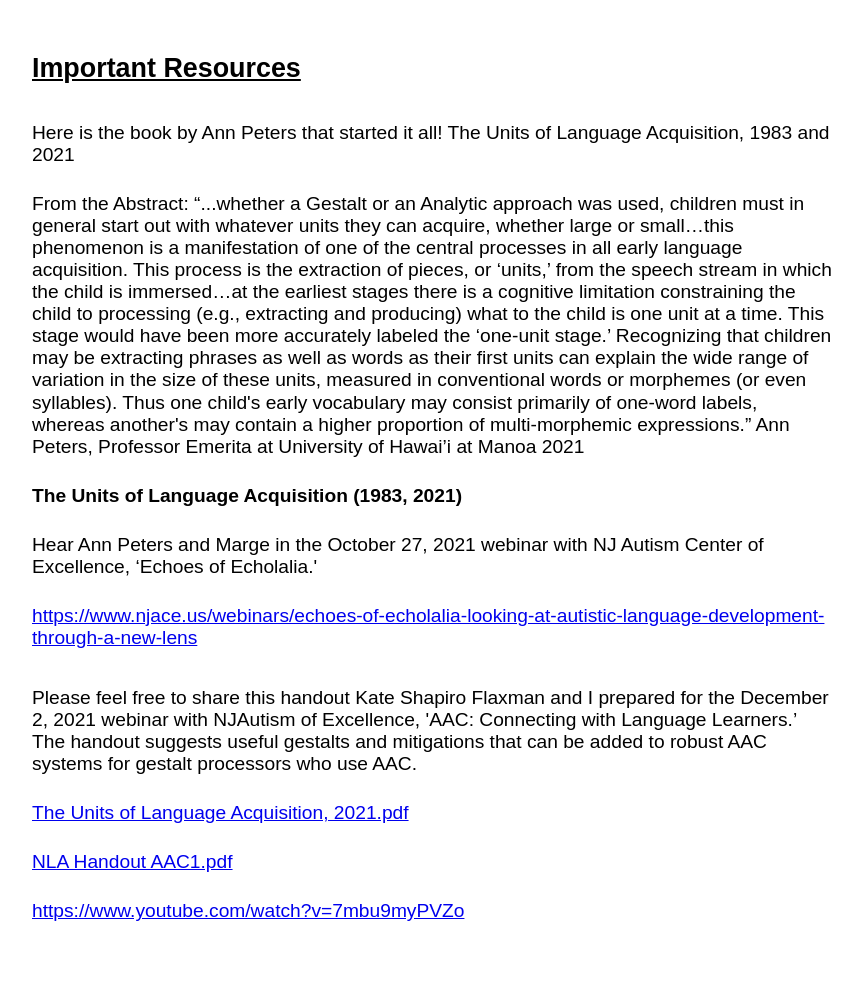
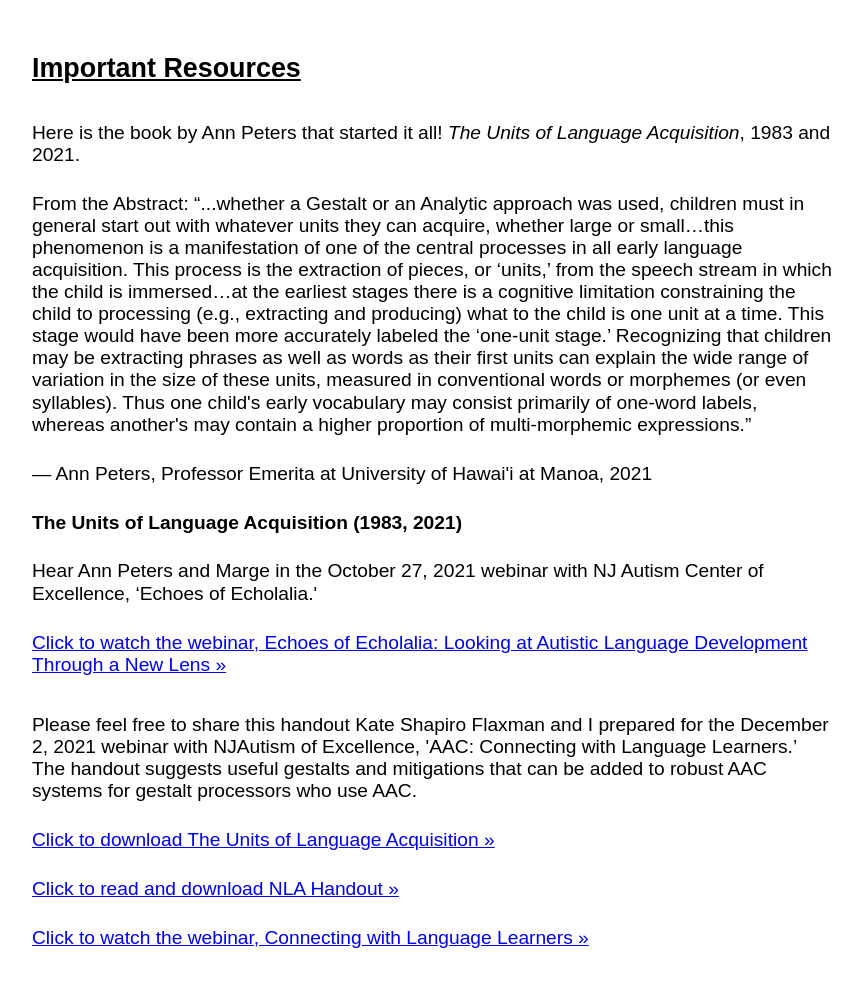
Before and after one commit to Keokee/CommunicationDevelopmentCenter, a website built with Parcel: page index.html in a window 1280 px wide. Shown: the part 4000-4987 px from the top of the page, without its empty margins (64-926 px from the left). Built offline with nearby package versions, Linux system fonts and the light colour scheme.

Commit message:
Update links in recent changes

```diff
--- a/index.html
+++ b/index.html
@@ -197,16 +197,17 @@
   <div class="articles">
     <h3>Important Resources</h3>
     <div class="article">
-      <p>Here is the book by Ann Peters that started it all! The Units of Language Acquisition, 1983 and 2021</p>
+      <p>Here is the book by Ann Peters that started it all! <em>The Units of Language Acquisition</em>, 1983 and 2021.</p>
       <p>
-        From the Abstract: “...whether a Gestalt or an Analytic approach was used, children must in general start out with whatever units they can acquire, whether large or small…this phenomenon is a manifestation of one of the central processes in all early language acquisition. This process is the extraction of pieces, or ‘units,’ from the speech stream in which the child is immersed…at the earliest stages there is a cognitive limitation constraining the child to processing (e.g., extracting and producing) what to the child is one unit at a time. This stage would have been more accurately labeled the ‘one-unit stage.’ Recognizing that children may be extracting phrases as well as words as their first units can explain the wide range of variation in the size of these units, measured in conventional words or morphemes (or even syllables). Thus one child's early vocabulary may consist primarily of one-word labels, whereas another's may contain a higher proportion of multi-morphemic expressions.” Ann Peters, Professor Emerita at University of Hawai’i at Manoa 2021
+        From the Abstract: “...whether a Gestalt or an Analytic approach was used, children must in general start out with whatever units they can acquire, whether large or small…this phenomenon is a manifestation of one of the central processes in all early language acquisition. This process is the extraction of pieces, or ‘units,’ from the speech stream in which the child is immersed…at the earliest stages there is a cognitive limitation constraining the child to processing (e.g., extracting and producing) what to the child is one unit at a time. This stage would have been more accurately labeled the ‘one-unit stage.’ Recognizing that children may be extracting phrases as well as words as their first units can explain the wide range of variation in the size of these units, measured in conventional words or morphemes (or even syllables). Thus one child's early vocabulary may consist primarily of one-word labels, whereas another's may contain a higher proportion of multi-morphemic expressions.”
       </p>
+      <p class="text-right">— Ann Peters, Professor Emerita at University of Hawai'i at Manoa, 2021</p>
       <h4>The Units of Language Acquisition (1983, 2021)</h4>
       <p>
         Hear Ann Peters and Marge in the October 27, 2021 webinar with NJ Autism Center of Excellence, ‘Echoes of Echolalia.'
       </p>
       <p>
-        <a href="https://www.njace.us/webinars/echoes-of-echolalia-looking-at-autistic-language-development-through-a-new-lens" target="_blank" rel="noopener noreferrer nofollow">https://www.njace.us/webinars/echoes-of-echolalia-looking-at-autistic-language-development-through-a-new-lens</a>
+        <a href="https://www.njace.us/webinars/echoes-of-echolalia-looking-at-autistic-language-development-through-a-new-lens" target="_blank" rel="noopener noreferrer nofollow">Click to watch the webinar, Echoes of Echolalia: Looking at Autistic Language Development Through a New Lens &raquo;</a>
       </p>
     </div>
     <div class="article">
@@ -214,13 +215,13 @@
         Please feel free to share this handout Kate Shapiro Flaxman and I prepared for the December 2, 2021 webinar with NJAutism of Excellence, 'AAC: Connecting with Language Learners.’ The handout suggests useful gestalts and mitigations that can be added to robust AAC systems for gestalt processors who use AAC.
       </p>
       <p>
-        <a href="./pdf/The-Units-of-Language-Acquisition_2021.pdf" target="_blank">The Units of Language Acquisition, 2021.pdf</a>
+        <a href="./pdf/The-Units-of-Language-Acquisition_2021.pdf" target="_blank">Click to download The Units of Language Acquisition &raquo;</a>
       </p>
       <p>
-        <a href="./pdf/NLA_Handout_AAC1.pdf" target="_blank">NLA Handout AAC1.pdf</a>
+        <a href="./pdf/NLA_Handout_AAC1.pdf" target="_blank">Click to read and download NLA Handout &raquo;</a>
       </p>
       <p>
-        <a href="https://www.youtube.com/watch?v=7mbu9myPVZo" target="_blank" rel="noopener noreferrer nofollow">https://www.youtube.com/watch?v=7mbu9myPVZo</a>
+        <a href="https://www.youtube.com/watch?v=7mbu9myPVZo" target="_blank" rel="noopener noreferrer nofollow">Click to watch the webinar, Connecting with Language Learners &raquo;</a>
       </p>
     </div>
   </div>
```
